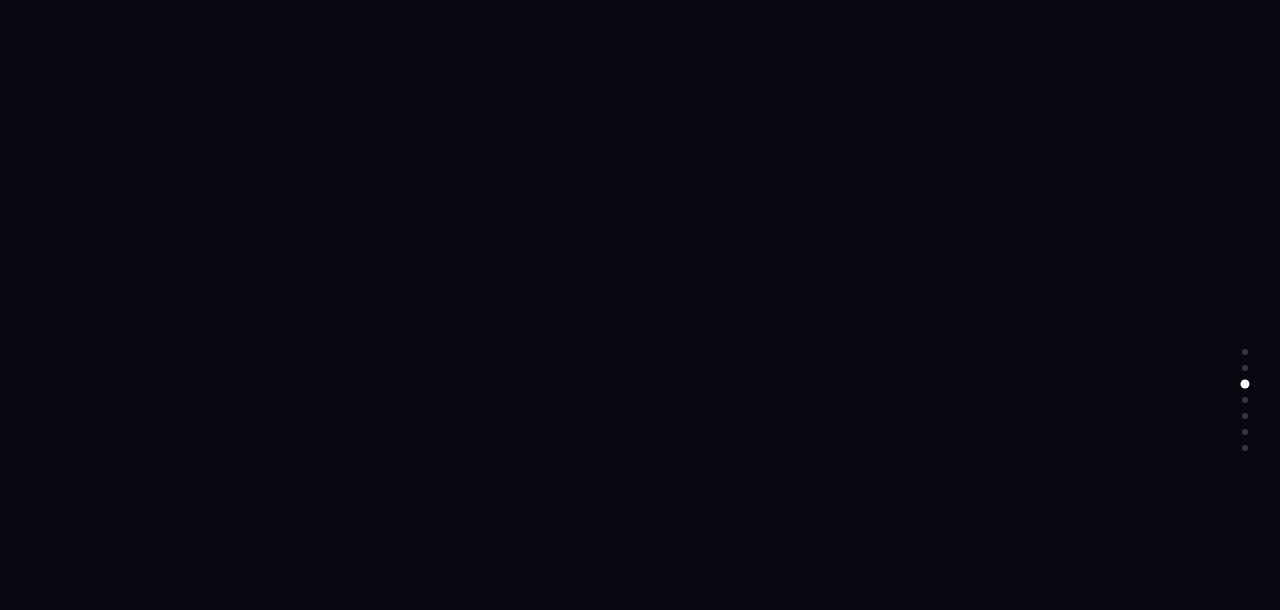
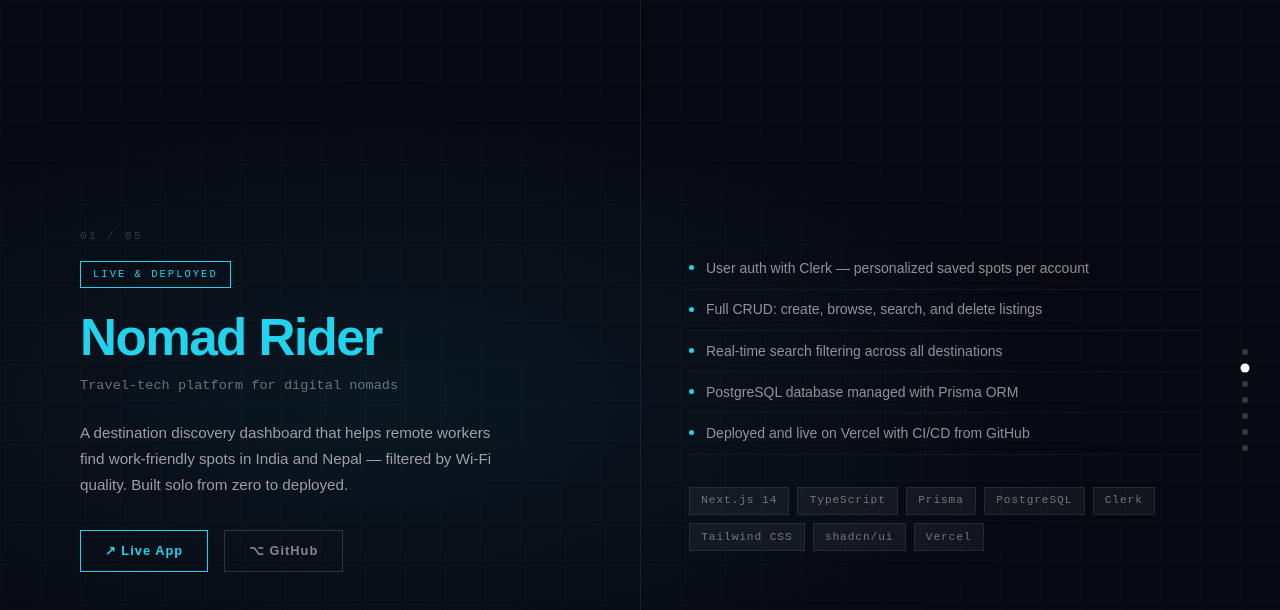
Before and after one commit to NiroulaSunam/my-portfolio, a Next.js app: page / in a window 1280 px wide. Both pictures are taken after a click on the element 1245 px from the left and 384 px from the top of the page. Shown: the top 610 px of the page. Built offline with nearby package versions, Linux system fonts and the light colour scheme.

Commit message:
feat: add Projects and Contact

```diff
--- a/app/globals.css
+++ b/app/globals.css
@@ -1,9 +1,4 @@
 @import "tailwindcss";
-
-:root {
-  --background: #ffffff;
-  --foreground: #171717;
-}
 
 /* added for font and animation */
 @theme{
@@ -22,12 +17,6 @@
   }
 }
 
-@media (prefers-color-scheme: dark) {
-  :root {
-    --background: #0a0a0a;
-    --foreground: #ededed;
-  }
-}
 
 body {
   background: #080810;
@@ -57,6 +46,10 @@
 
 /* Grid background for the entire app */
 .grid-bg {
+  position: fixed;
+  inset: 0;
+  z-index: 0;
+  pointer-events: none;
   background-image:
     linear-gradient(rgba(255,255,255,0.02) 1px, transparent 1px),
     linear-gradient(90deg, rgba(255,255,255,0.02) 1px, transparent 1px);
--- a/app/page.tsx
+++ b/app/page.tsx
@@ -1,6 +1,6 @@
 "use client";
 
-import { useEffect, useInsertionEffect, useRef, useState } from "react";
+import { useEffect, useState } from "react";
 
 import { projects } from "@/lib/projects";
 
@@ -76,8 +76,9 @@
   }, [activeSection, isScrolling, totalSections]);
 
   return (
+
     <main>
-      <div className="grid-bg"/> {/* grid background for the entire app */}
+      <div className="grid-bg"/> {/* grid background for the entire app (defined from globals.css) */}
       {/* Navigation Dots */}
       <div className="fixed right-8 top-1/2 -translate-y-1/2 z-100 flex flex-col gap-2.5 ">
         {Array.from({ length: totalSections }).map((_, i) => ( // render navigation dots based on total sections
@@ -94,17 +95,19 @@
       <div className="w-screen h-screen relative overflow-hidden">
 
         {/* Hero Section */}
-        <section className={`w-screen h-screen absolute top-0 left-0 flex items-center justify-center transition-all duration-850ms ease-[cubic-bezier(0.77,0,0.18,1)]
+        <section className={`w-screen h-screen absolute top-0 left-0 flex items-center justify-center transition-all duration-850 ease-[cubic-bezier(0.77,0,0.18,1)]
           ${activeSection === 0 ? "opacity-100 translate-y-0 pointer-events-auto" : activeSection > 0 ? "opacity-0 -translate-y-15 pointer-events-none" : "opacity-0 translate-y-15 pointer-events-none"}`}>
           <div className="relative z-10 max-w-225 px-12">
-            <div className="font-mono text-xs tracking-[0.2em] text-blue-600 uppercase mb-6 flex items-center gap-3"><span className="w-8 h-px bg-blue-600 block"/> Available for work </div>
+            <div className="font-mono text-xs tracking-[0.2em] text-blue-500 uppercase mb-6 flex items-center gap-3">
+              <span className="w-8 h-px bg-blue-500 block"/> Available for work
+            </div>
               <h1 className="text-[clamp(3.5rem,8vw,7rem)] font-extrabold leading-[0.95] tracking-[-0.03em] mb-6">
                 <span className="block bg-linear-to-br from-white to-white/50 bg-clip-text text-transparent">Sunam </span>
                 <span className="block bg-linear-to-br from-white to-white/50 bg-clip-text text-transparent">Niroula</span>
               </h1>
               <p className="font-mono text-[clamp(0.9rem,1.5vw,1.1rem)] font-light text-white/50 mb-10 tracking-[0.05em]">
                 <strong className="text-white/85 font-normal">Full-Stack Developer</strong>| Next.js | TypeScript | Prisma<br />
-                Passionate about building impactful web applications and data-driven solutions.
+                Building real products | Open to work & collaboration
               </p>
               <div className="flex gap-4 flex-wrap">
                 <button className="px-8 py-[0.85rem] bg-blue-600 text-white font-syne text-[0.9rem] font-semibold tracking-[0.05em] border-none cursor-pointer no-underline inline-flex items-center gap-2 transition-all duration-200 hover:bg-blue-700 hover:-translate-y-0.5" onClick={() => setActiveSection(1)}>
@@ -122,11 +125,132 @@
                 </a>
               </div>
           </div>
-          <div className="absolute bottom-10 left-1/2 -translate-x-1/2 font-mono text-[0.7rem] tracking-[0.15em] text-white/25 flex flex-col items-center gap-2 animate-pulse">
+          <div className="absolute bottom-10 left-1/2 -translate-x-1/2 font-mono text-[0.7rem] tracking-[0.15em] text-white/25 flex flex-col items-center gap-2 animate-pulse-hint"> {/* animate pulse from globals.css for custom animation */}
             <span>↓</span>
             <span>scroll</span>
           </div>
         </section>
+
+        {/* Projects Sections */}
+        {projects.map((project, index) => {
+          const sectionIndex = index + 1; // calculate the section index for each project (starting from 1 since 0 is the hero section)
+          const state = activeSection === sectionIndex ? "active" : activeSection > sectionIndex ? "above" : "below"; // determine the state of the section based on the active section
+          return (
+            <div key={project.id} className={`w-screen h-screen absolute top-0 left-0 flex items-center justify-center transition-all duration-850 ease-[cubic-bezier(0.77,0,0.18,1)]
+              ${state === "active" ? "opacity-100 translate-y-0 pointer-events-auto" : ""}
+              ${state === "above" ? "opacity-0 -translate-y-15 pointer-events-none" : ""}
+              ${state === "below" ? "opacity-0 translate-y-15 pointer-events-none" : ""}`}>
+              <div
+                className="w-full h-full grid grid-cols-2 relative z-10"
+                style={{ background: `radial-gradient(ellipse at 30% 50%, ${project.accentDim} 0%, transparent 60%)` }}
+              >
+                {/* LEFT */}
+                <div className="flex flex-col justify-center py-20 pr-12 pl-20 relative">
+                  <div className="font-mono text-[0.7rem] tracking-[0.2em] text-white/20 mb-4">
+                    {String(index + 1).padStart(2, "0")} / {String(projects.length).padStart(2, "0")}
+                  </div>
+                  <div
+                    className="font-mono text-[0.65rem] tracking-[0.2em] px-3 py-[0.3rem] border inline-block mb-6 w-fit"
+                    style={{ color: project.accent, borderColor: project.accent }}
+                  >
+                    {project.tag}
+                  </div>
+                  <h2 className="text-[clamp(2rem,4vw,3.5rem)] font-extrabold leading-none tracking-[-0.03em] mb-3" style={{ color: project.accent }}>
+                    {project.title}
+                  </h2>
+                  <div className="font-mono text-[0.85rem] text-white/40 mb-6 font-light">{project.subtitle}</div>
+                  <p className="text-[0.95rem] leading-[1.7] text-white/60 mb-8 max-w-105">{project.description}</p>
+                  <div className="flex gap-4">
+                    {project.live && (
+                      <a
+                        href={project.live}
+                        target="_blank"
+                        rel="noopener noreferrer"
+                        className="py-[0.65rem] px-6 font-syne text-[0.8rem] font-semibold tracking-[0.08em] no-underline border transition-all duration-200 inline-flex items-center gap-[0.4rem] hover:-translate-y-0.5 text-white/50 border-white/15 hover:text-white/85"
+                        style={{ borderColor: project.accent, color: project.accent }}
+                      >
+                        ↗ Live App
+                      </a>
+                    )}
+                    <a
+                      href={project.github}
+                      target="_blank"
+                      rel="noopener noreferrer"
+                      className="py-[0.65rem] px-6 font-syne text-[0.8rem] font-semibold tracking-[0.08em] no-underline border transition-all duration-200 inline-flex items-center gap-[0.4rem] hover:-translate-y-0.5 text-white/50 border-white/15 hover:text-white/85"
+                    >
+                      ⌥ GitHub
+                    </a>
+                  </div>
+                </div>
+
+                {/* RIGHT */}
+                <div className="flex flex-col justify-center py-20 pr-20 pl-12 border-l border-white/6">
+                  {project.type === "data" ? (
+                    <div className="bg-white/2 border border-white/6 p-8 font-mono text-[0.78rem] leading-[1.8] text-white/30 mb-8 relative overflow-hidden"
+                      style={{ "--accent": project.accent } as React.CSSProperties}>
+                      <div style={{ "--a": project.accent, position: "absolute", top: 0, left: 0, right: 0, height: "2px", background: project.accent } as React.CSSProperties} />
+                      <div style={{ color: "rgba(255,255,255,0.15)", marginBottom: "1rem", fontSize: "0.65rem", letterSpacing: "0.2em" }}>project stats</div>
+                      {project.bullets.map((b, bi) => (
+                        <div key={bi} style={{ marginBottom: "0.4rem" }}>
+                          <span style={{ color: "rgba(255,255,255,0.2)" }}>{">"} </span>
+                          <span style={{ color: project.accent, opacity: 0.7 }}>{b}</span>
+                        </div>
+                      ))}
+                    </div>
+                  ) : (
+                    <ul className="list-none mb-8">
+                      {project.bullets.map((b, bi) => (
+                        <li key={bi} className="text-[0.875rem] text-white/55 py-[0.6rem] border-b border-white/5 flex items-start gap-3 leading-normal">
+                          <span className="w-1.25 h-1.25 rounded-full mt-[0.45rem] shrink-0" style={{ background: project.accent }} />
+                          {b}
+                        </li>
+                      ))}
+                    </ul>
+                  )}
+                  <div className="flex flex-wrap gap-2">
+                    {project.stack.map((s) => (
+                      <span key={s} className="font-mono text-[0.7rem] tracking-[0.08em] px-[0.7rem] py-[0.3rem] bg-white/5 border border-white/8 text-white/40">{s}</span>
+                    ))}
+                  </div>
+                </div>
+              </div>
+            </div>
+          );
+        })}
+
+
+        {/* Contact Section */}
+        <div className={`w-screen h-screen absolute top-0 left-0 flex items-center justify-center transition-all duration-850 ease-[cubic-bezier(0.77,0,0.18,1)]
+  ${activeSection === totalSections - 1 ? "opacity-100 translate-y-0 pointer-events-auto" : ""}
+  ${activeSection < totalSections - 1 ? "opacity-0 translate-y-15 pointer-events-none" : ""}
+  ${activeSection > totalSections - 1 ? "opacity-0 -translate-y-15 pointer-events-none" : ""}`}>
+          <div className="relative z-10 max-w-175 px-12 text-center">
+            <div className="font-mono text-xs tracking-[0.2em] text-white/30 mb-6 uppercase">Let&apos;s work together</div>
+            <h2 className="text-[clamp(2.5rem,6vw,5rem)] font-extrabold tracking-[-0.03em] leading-none mb-6">
+              Hire Me.<br />
+              <span style={{ color: "rgba(255,255,255,0.2)" }}>Seriously.</span>
+            </h2>
+            <p className="text-base text-white/40 mb-12 font-mono font-light">
+              Junior full-stack developer · Remote / India / UAE<br />
+              Available now · Fast learner · Ships real things
+            </p>
+            <div className="flex gap-4 justify-center flex-wrap mb-12">
+              <a href="https://linkedin.com/in/sunamniroula" target="_blank" rel="noopener noreferrer" className="py-[0.85rem] px-7 font-syne text-[0.85rem] font-semibold tracking-[0.05em] no-underline border border-white/12 text-white/60 transition-all duration-200 inline-flex items-center gap-2 hover:text-white hover:border-white/40 hover:-translate-y-0.5">
+                ↗ LinkedIn
+              </a>
+              <a href="https://github.com/NiroulaSunam" target="_blank" rel="noopener noreferrer" className="py-[0.85rem] px-7 font-syne text-[0.85rem] font-semibold tracking-[0.05em] no-underline border border-white/12 text-white/60 transition-all duration-200 inline-flex items-center gap-2 hover:text-white hover:border-white/40 hover:-translate-y-0.5">
+                ⌥ GitHub
+              </a>
+              <a href="/SunamNiroula_Resume.pdf" download className="py-[0.85rem] px-7 font-syne text-[0.85rem] font-semibold tracking-[0.05em] no-underline border border-white/12 text-white/60 transition-all duration-200 inline-flex items-center gap-2 hover:text-white hover:border-white/40 hover:-translate-y-0.5">
+                ↓ Resume
+              </a>
+            </div>
+            <div className="font-mono text-base text-white/25 tracking-[0.05em]">
+              <a className="text-inherit no-underline transition-colors duration-200 hover:text-white/70" href="mailto:sunamniroula1@gmail.com">sunamniroula1@gmail.com</a>
+            </div>
+          </div>
+          <div className="absolute bottom-8 left-1/2 -translate-x-1/2 font-mono text-[0.65rem] text-white/15 tracking-widest whitespace-nowrap">sunamniroula.com · 2025</div>
+        </div>
 
       </div>
 
```
